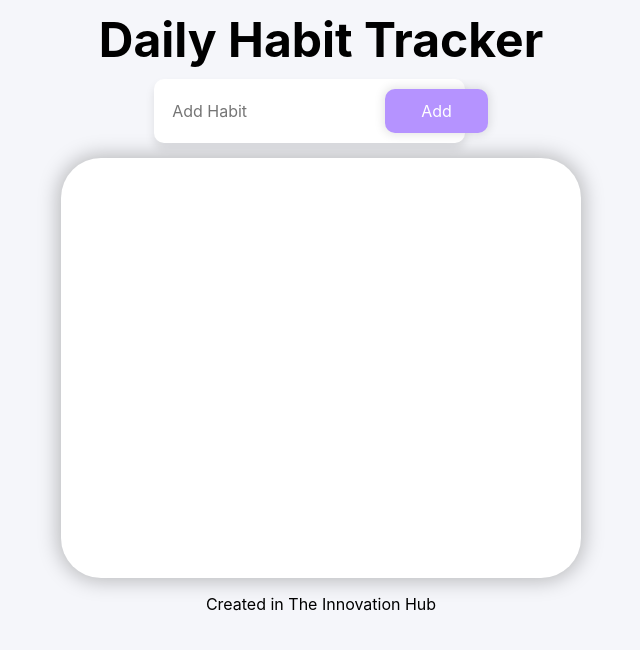
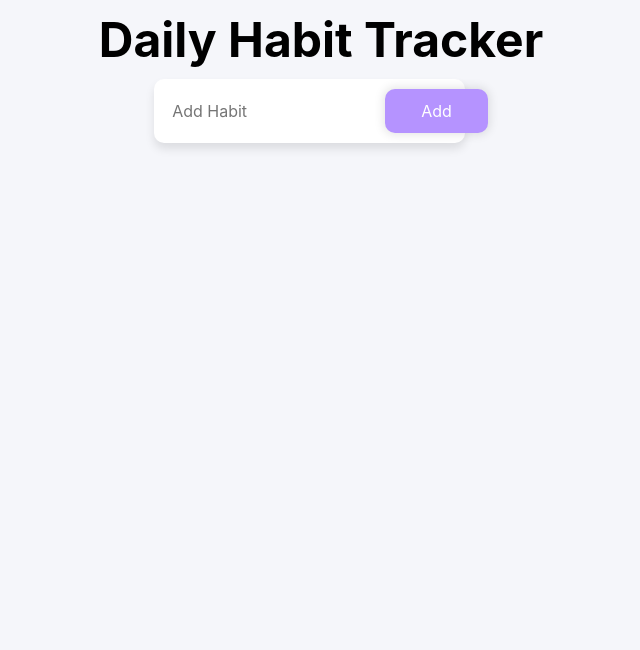
Before and after one commit to FSUInnovationHub/habit_tracker, a React (Create React App) app: page / in a window 1280 px wide. Shown: the top 650 px of the page, without its empty margins (319-959 px from the left). Built offline with nearby package versions, Linux system fonts and the light colour scheme.

Commit message:
Code for video 1 of final project

```diff
--- a/src/App.js
+++ b/src/App.js
@@ -1,8 +1,7 @@
 import './App.css';
-import { useEffect, useState } from 'react';
+import { useState } from 'react';
 import InputHabit from './components/Inputs/InputHabit';
-import HabitList from './components/Habits/HabitList';
-import { get_date, compare_dates } from './functions/utilFunctions';
+import { get_date } from './functions/utilFunctions';
 
 function App() {
 
@@ -23,65 +22,12 @@ function App() {
     setNewHabit('')
     setHabits(habits_list)
     localStorage.setItem('habits', JSON.stringify(habits_list))
+    console.log(localStorage.getItem('habits'))
   }
 
   const handle_change = (e) => {
     setNewHabit(e.target.value)
   }
-
-  const handle_click = (key) => {
-    let habits_list = [...habits]
-    habits_list[key].completed = !habits_list[key].completed
-    if (habits_list[key].completed){
-      habits_list[key].lastUpdated = get_date()
-      habits_list[key].counter += 1
-    }
-    else{
-      habits_list[key].lastUpdated = habits_list[key].prevUpdated
-      habits_list[key].counter -= 1
-    }
-    setHabits(habits_list)
-    localStorage.setItem('habits', JSON.stringify(habits_list))
-  }
-
-  useEffect(() => {
-    let date = get_date()
-    habits.forEach((habit, index) => {
-      switch(compare_dates(new Date(date), new Date(habit.lastUpdated))){
-        case 'expired':
-          let change = {
-            ...habit,
-            counter:0,
-            completed:false
-          }
-          setHabits(prevState => {
-            let newState = [...prevState]
-            newState[index] = change
-            localStorage.setItem('habits', JSON.stringify(newState))
-            return newState
-          })
-          break
-
-        case 'active':
-          let update = {
-            ...habit,
-            prevUpdated: habit.lastUpdated,
-            completed: false
-          }
-          setHabits(prevState => {
-            let newState = [...prevState]
-            newState[index] = update
-            localStorage.setItem('habits', JSON.stringify(newState))
-            return newState
-          })
-          break
-
-        default:
-          break
-      }
-    })
-
-  }, [])
 
   return (
     <div className="App" >
@@ -90,26 +36,9 @@ function App() {
 
       <InputHabit value={newHabit} onChange={handle_change} onClick={add_habit} />
 
-      <div className='container' >
-
-        <HabitList list={habits} onClick={handle_click} />
-
-      </div>
-
-      <div>
-        <p>Created in The Innovation Hub</p>
-      </div>
 
     </div>
   );
 }
 
 export default App;
-
-const habit_object = {
-  name:'',
-  counter:0,
-  lastUpdated:'',
-  prevUpdated:'',
-  completed:false
-}
--- a/src/components/Habits/HabitCard.js
+++ /dev/null
@@ -1,30 +0,0 @@
-import React from 'react';
-import { compare_dates, get_date } from '../../functions/utilFunctions';
-
-function HabitCard({ habit }) {
-
-    const { name, counter } = habit
-
-  return (
-    <div className='habitCard' style={{
-        backgroundColor: compare_dates(get_date(), habit.lastUpdated) === 'done' && counter !== 0 ? '#B593FF': 'inherit',
-        color: compare_dates(get_date(), habit.lastUpdated) === 'done' && counter !== 0 ? 'white' : 'black'
-    }} >
-
-        <div className='habitName'>
-            <h3>{name}</h3>
-        </div>
-
-        <div className='habitCounter'>
-            <p>
-                {
-                    counter === 0 ? `${counter}` : `${counter} 🔥`
-                }
-            </p>
-        </div>
-
-    </div>
-)
-}
-
-export default HabitCard;
--- a/src/components/Habits/HabitList.js
+++ /dev/null
@@ -1,21 +0,0 @@
-import React from 'react';
-import HabitCard from './HabitCard';
-
-function HabitList({ list, onClick }) {
-
-    const handle_click = (key) => onClick(key)
-
-  return(
-    <div className='habitList' >
-        {
-            list.map((habit, key) => (
-                <div key={key} onClick={() => handle_click(key)} >
-                    <HabitCard habit={habit} key={key} />
-                </div>
-            ))
-        }
-    </div>
-  )
-}
-
-export default HabitList;
```
